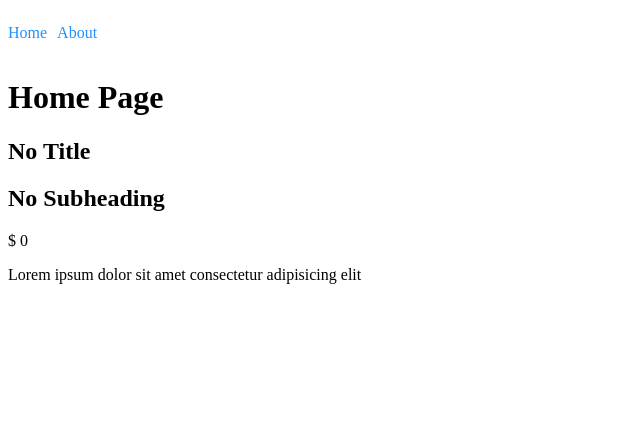
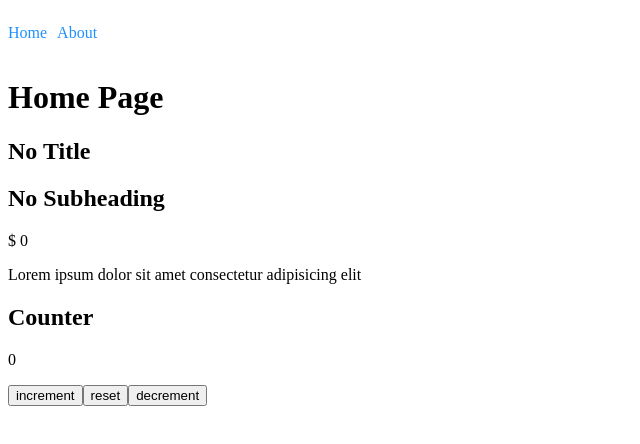
Before and after one commit to qbixmex/react-testing-2024, a React (Vite) app: page / in a window 1280 px wide. Shown: the top 444 px of the page, without its empty margins (0-640 px from the left). Built offline with nearby package versions, Linux system fonts and the light colour scheme.

Commit message:
1.11.1-counter-component-added
Counter Component Added to Article Component

```diff
--- a/package.json
+++ b/package.json
@@ -1,7 +1,7 @@
 {
   "name": "react-testing-app",
   "private": true,
-  "version": "1.11.0",
+  "version": "1.11.1",
   "type": "module",
   "scripts": {
     "dev": "vite",
--- a/src/components/Article.tsx
+++ b/src/components/Article.tsx
@@ -1,4 +1,5 @@
 import { FC } from 'react';
+import { Counter } from '.';
 
 type Props = {
   heading?: string;
@@ -25,6 +26,7 @@ const Article: FC<Props> = ({
       </hgroup>
       <main data-testid="main">
         {children}
+        <Counter initialValue={0} />
       </main>
     </article>
   );
```
Also changed, not shown: .eslintrc.cjs.
